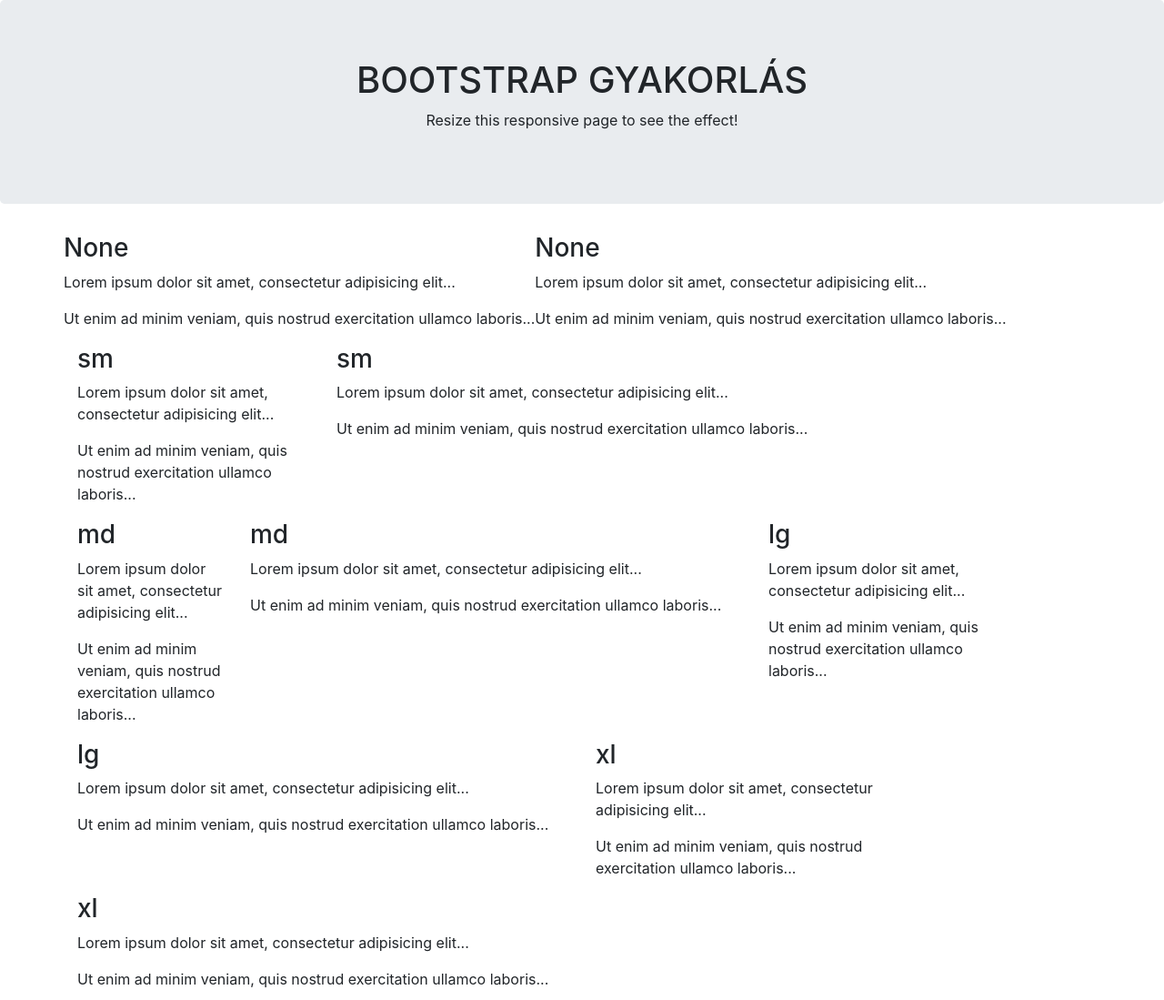
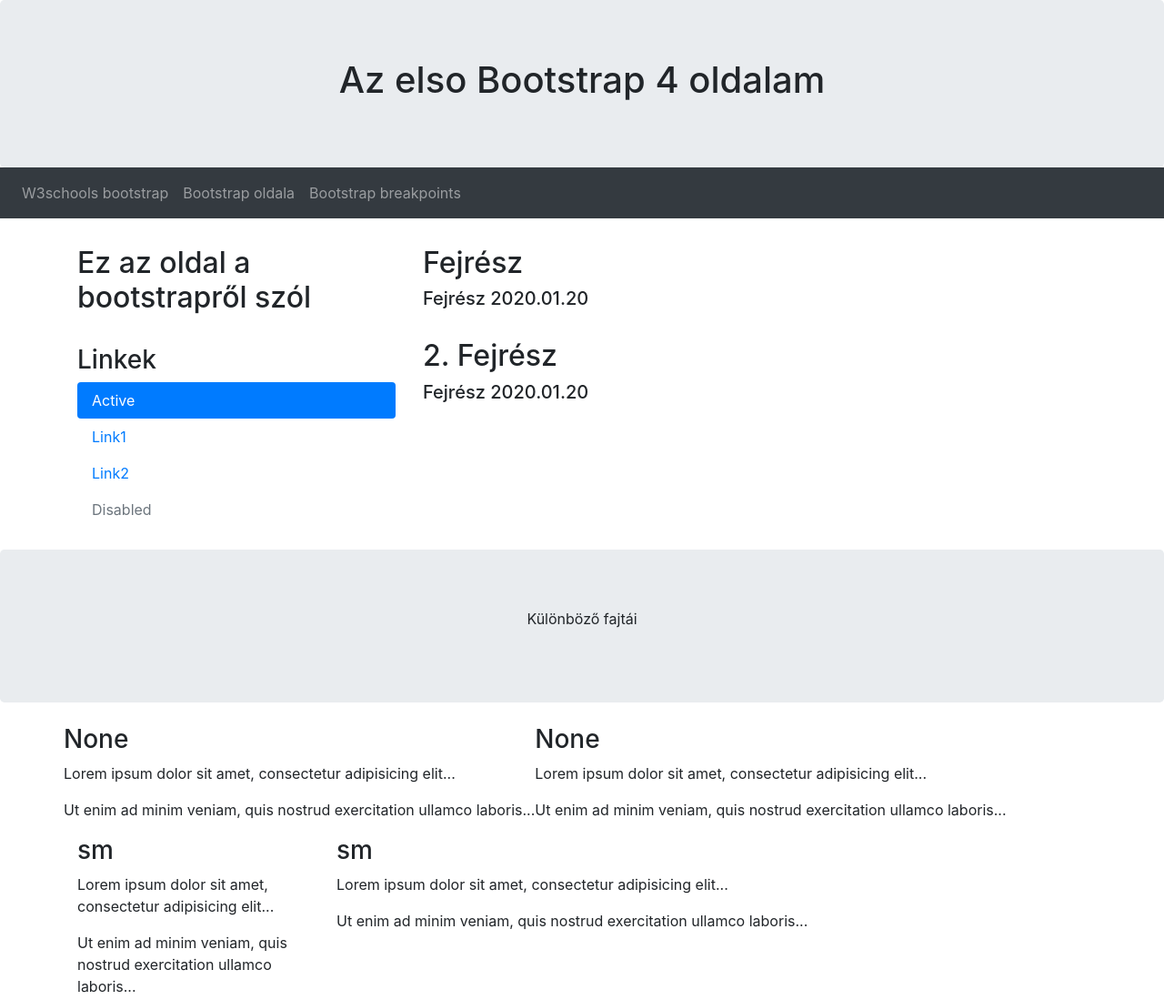
Before and after one commit to MoriczJanos113C/BOOTSTRAP, a plain HTML site: page index.html in a window 1280 px wide. Shown: the top 1099 px of the page at 91% size. Drawn offline with nearby package versions, Linux system fonts and the light colour scheme.

Commit message:
feltöltés

```diff
--- a/index.html
+++ b/index.html
@@ -11,11 +11,66 @@
 </head>
 <body>
 
-<div class="jumbotron text-center">
-  <h1>BOOTSTRAP GYAKORLÁS</h1>
-  <p>Resize this responsive page to see the effect!</p>
-</div>
 
+  <div class="jumbotron text-center" style="margin-bottom:0">
+    <h1>Az elso Bootstrap 4 oldalam</h1>
+  </div>
+
+  <nav class="navbar navbar-expand-sm bg-dark navbar-dark">
+    <button class="navbar-toggler" type="button" data-toggle="collapse" data-target="#collapsibleNavbar">
+      <span class="navbar-toggler-icon"></span>
+    </button>
+    <div class="collapse navbar-collapse" id="collapsibleNavbar">
+      <ul class="navbar-nav">
+        <li class="nav-item">
+          <a class="nav-link" href="https://www.w3schools.com/bootstrap4/bootstrap_get_started.asp" target="blank">W3schools bootstrap</a>
+        </li>
+        <li class="nav-item">
+          <a class="nav-link" href="https://getbootstrap.com/" target="blank">Bootstrap oldala</a>
+        </li>
+        <li class="nav-item">
+          <a class="nav-link" href="https://getbootstrap.com/docs/5.0/layout/breakpoints/" target="blank">Bootstrap breakpoints</a>
+        </li>
+      </ul>
+    </div>
+  </nav>
+
+  <div class="container" style="margin-top:30px">
+    <div class="row">
+      <div class="col-sm-4">
+        <h2>Ez az oldal a bootstrapről szól</h2>
+      </br>
+        <h3>Linkek</h3>
+        <ul class="nav nav-pills flex-column">
+          <li class="nav-item">
+            <a class="nav-link active" href="https://getbootstrap.com/docs/5.0/layout/breakpoints/" target="blank">Active</a>
+          </li>
+          <li class="nav-item">
+            <a class="nav-link" href="https://getbootstrap.com/" target="blank">Link1</a>
+          </li>
+          <li class="nav-item">
+            <a class="nav-link" href="https://www.w3schools.com/bootstrap4/bootstrap_get_started.asp" target="blank">Link2</a>
+          </li>
+          <li class="nav-item">
+            <a class="nav-link disabled" href=https://www.w3schools.com/bootstrap4/bootstrap_get_started.asp" target="blank">Disabled</a>
+          </li>
+        </ul>
+        <hr class="d-sm-none">
+      </div>
+      <div class="col-sm-8">
+        <h2>Fejrész</h2>
+        <h5>Fejrész 2020.01.20</h5>
+        <br>
+        <h2>2. Fejrész</h2>
+        <h5>Fejrész 2020.01.20</h5>
+    </div>
+  </div>
+  </div>
+</br>
+  <div class="jumbotron text-center" style="margin-bottom:0">
+    <p>Különböző fajtái</p>
+  </div>
+</br>
 <div class="container">
   <div class="row">
     <div class="col-None-10">
```
